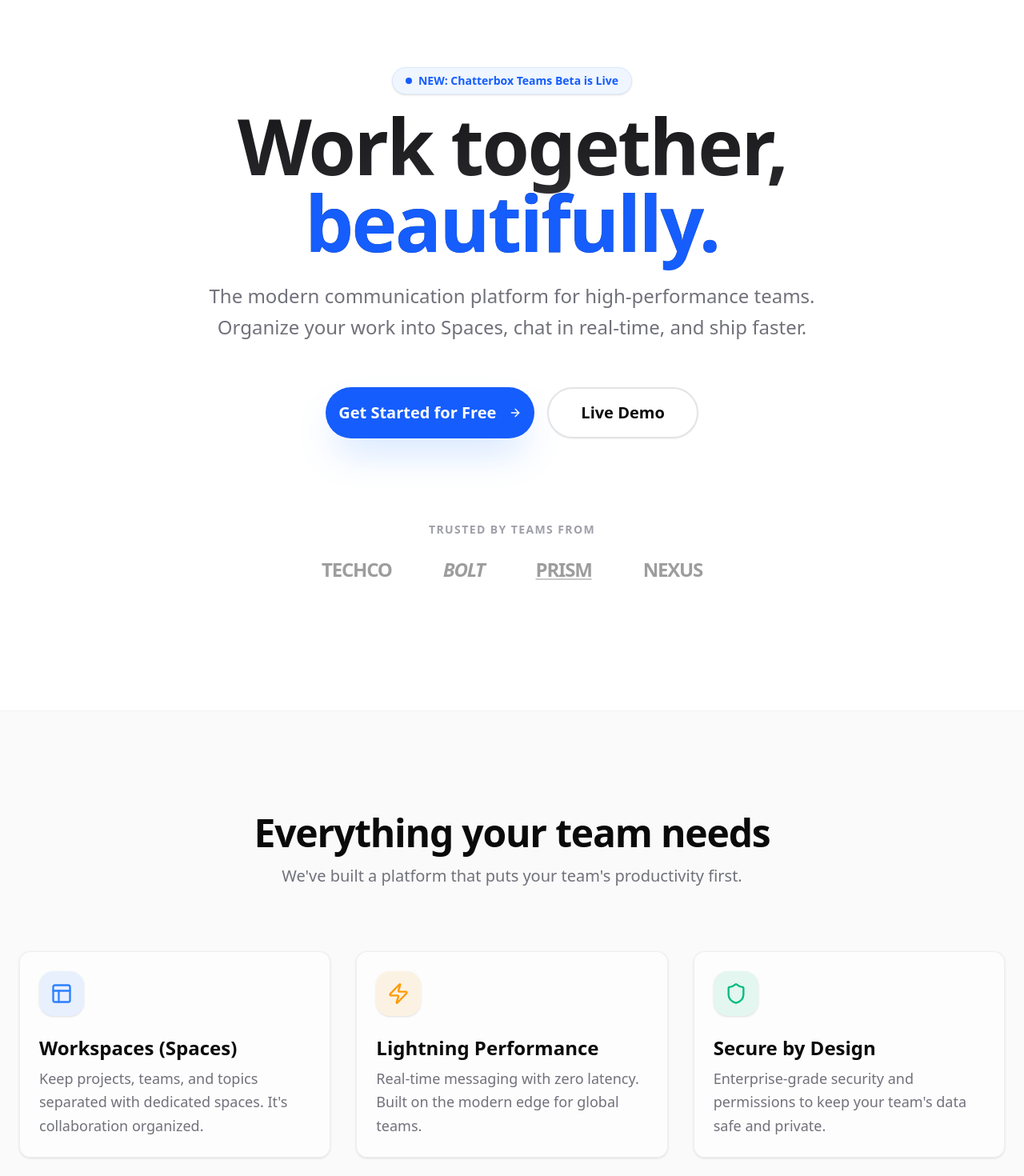
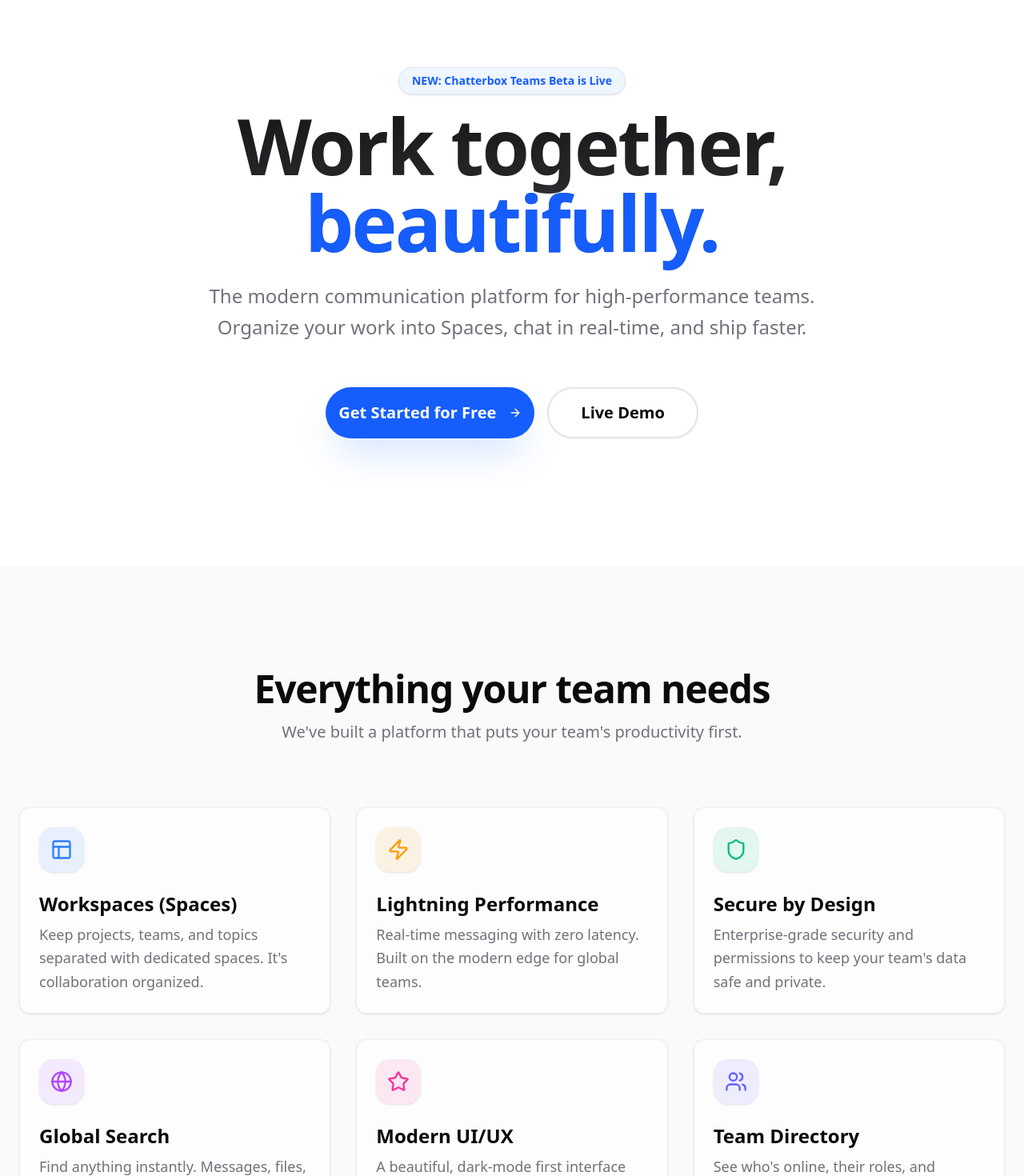
Before and after one commit to Chatterbox-Labs-LLC/chatterbox-web, a Next.js app: page / in a window 1280 px wide. Shown: the part 140-1610 px from the top of the page at 80% size. Built offline with nearby package versions, Linux system fonts and the light colour scheme.

Commit message:
Fix: Revert breaking changes on home page and middleware

```diff
--- a/src/app/page.tsx
+++ b/src/app/page.tsx
@@ -1,12 +1,8 @@
-'use client';
-
 export const runtime = 'edge';
 import { Button } from "@/components/ui/button";
 import { Card, CardDescription, CardHeader, CardTitle } from "@/components/ui/card";
 import { MessageSquare, Shield, Globe, ArrowRight, Star, Users, Layout, Zap as ZapIcon } from "lucide-react";
 import Link from "next/link";
-import { motion } from "framer-motion";
-
 
 
 export default function Home() {
@@ -35,55 +31,30 @@ export default function Home() {
       <main className="flex-1">
         {/* Hero Section */}
         <section className="relative w-full py-24 md:py-32 lg:py-40 overflow-hidden">
-          {/* Enhanced background with more dynamic feel */}
+          {/* Enhanced background */}
           <div className="absolute top-0 left-1/2 -translate-x-1/2 w-full max-w-7xl h-full -z-10">
-            <div className="absolute top-[10%] left-[10%] w-[500px] h-[500px] bg-blue-500/10 rounded-full blur-[120px] animate-pulse" />
-            <div className="absolute bottom-[10%] right-[10%] w-[500px] h-[500px] bg-indigo-500/10 rounded-full blur-[120px] animate-pulse delay-700" />
-            <div className="absolute top-1/2 left-1/2 -translate-x-1/2 -translate-y-1/2 w-full h-full bg-[radial-gradient(#e5e7eb_1px,transparent_1px)] dark:bg-[radial-gradient(#1f2937_1px,transparent_1px)] [background-size:40px_40px] [mask-image:radial-gradient(ellipse_50%_50%_at_50%_50%,#000_70%,transparent_100%)] opacity-20" />
+            <div className="absolute top-[10%] left-[10%] w-[500px] h-[500px] bg-blue-500/10 rounded-full blur-[120px]" />
+            <div className="absolute bottom-[10%] right-[10%] w-[500px] h-[500px] bg-indigo-500/10 rounded-full blur-[120px]" />
           </div>
 
           <div className="container px-4 md:px-6 mx-auto">
             <div className="flex flex-col items-center space-y-10 text-center">
-              <motion.div
-                initial={{ opacity: 0, y: 20 }}
-                animate={{ opacity: 1, y: 0 }}
-                transition={{ duration: 0.5 }}
-                className="inline-flex items-center gap-2 px-4 py-1.5 rounded-full bg-blue-50 dark:bg-blue-900/20 border border-blue-100 dark:border-blue-800 text-blue-600 dark:text-blue-400 text-sm font-semibold mb-4 shadow-sm"
-              >
-                <span className="relative flex h-2 w-2">
-                  <span className="animate-ping absolute inline-flex h-full w-full rounded-full bg-blue-500 opacity-75"></span>
-                  <span className="relative inline-flex rounded-full h-2 w-2 bg-blue-600"></span>
-                </span>
+              <div className="inline-flex items-center gap-2 px-4 py-1.5 rounded-full bg-blue-50 dark:bg-blue-900/20 border border-blue-100 dark:border-blue-800 text-blue-600 dark:text-blue-400 text-sm font-semibold mb-4 shadow-sm">
                 NEW: Chatterbox Teams Beta is Live
-              </motion.div>
+              </div>
 
               <div className="space-y-6 max-w-5xl">
-                <motion.h1
-                  initial={{ opacity: 0, y: 20 }}
-                  animate={{ opacity: 1, y: 0 }}
-                  transition={{ duration: 0.5, delay: 0.1 }}
-                  className="text-5xl font-extrabold tracking-tight sm:text-6xl md:text-7xl lg:text-8xl/none bg-clip-text text-transparent bg-gradient-to-b from-zinc-900 via-zinc-800 to-zinc-500 dark:from-white dark:via-zinc-200 dark:to-zinc-500"
-                >
+                <h1 className="text-5xl font-extrabold tracking-tight sm:text-6xl md:text-7xl lg:text-8xl/none bg-clip-text text-transparent bg-gradient-to-b from-zinc-900 via-zinc-800 to-zinc-500 dark:from-white dark:via-zinc-200 dark:to-zinc-500">
                   Work together, <br className="hidden md:block" />
                   <span className="text-blue-600 dark:text-blue-500">beautifully.</span>
-                </motion.h1>
-                <motion.p
-                  initial={{ opacity: 0, y: 20 }}
-                  animate={{ opacity: 1, y: 0 }}
-                  transition={{ duration: 0.5, delay: 0.2 }}
-                  className="mx-auto max-w-[800px] text-zinc-500 dark:text-zinc-400 text-lg md:text-xl lg:text-2xl leading-relaxed font-medium"
-                >
+                </h1>
+                <p className="mx-auto max-w-[800px] text-zinc-500 dark:text-zinc-400 text-lg md:text-xl lg:text-2xl leading-relaxed font-medium">
                   The modern communication platform for high-performance teams.
                   Organize your work into Spaces, chat in real-time, and ship faster.
-                </motion.p>
+                </p>
               </div>
 
-              <motion.div
-                initial={{ opacity: 0, y: 20 }}
-                animate={{ opacity: 1, y: 0 }}
-                transition={{ duration: 0.5, delay: 0.3 }}
-                className="flex flex-col sm:flex-row gap-4 pt-4"
-              >
+              <div className="flex flex-col sm:flex-row gap-4 pt-4">
                 <Button size="lg" className="h-16 px-10 text-xl font-bold rounded-full shadow-2xl shadow-blue-500/25 hover:shadow-blue-500/40 transition-all group bg-blue-600 hover:bg-blue-700 text-white" asChild>
                   <Link href="/signup">
                     Get Started for Free
@@ -93,27 +64,12 @@ export default function Home() {
                 <Button variant="outline" size="lg" className="h-16 px-10 text-xl font-bold rounded-full border-2 border-zinc-200 dark:border-zinc-800 hover:bg-zinc-50 dark:hover:bg-zinc-900 transition-colors">
                   Live Demo
                 </Button>
-              </motion.div>
-
-              <motion.div
-                initial={{ opacity: 0 }}
-                animate={{ opacity: 1 }}
-                transition={{ duration: 1, delay: 0.5 }}
-                className="pt-16 flex flex-col items-center gap-6"
-              >
-                <p className="text-sm font-bold uppercase tracking-widest text-zinc-400 dark:text-zinc-600">Trusted by teams from</p>
-                <div className="flex flex-wrap justify-center items-center gap-8 md:gap-16 opacity-40 grayscale hover:grayscale-0 transition-all duration-500 cursor-default">
-                  <div className="text-2xl font-black tracking-tighter">TECHCO</div>
-                  <div className="text-2xl font-black tracking-tighter italic">BOLT</div>
-                  <div className="text-2xl font-black tracking-tighter underline decoration-blue-500">PRISM</div>
-                  <div className="text-2xl font-black tracking-tighter uppercase">Nexus</div>
               </div>
-              </motion.div>
             </div>
           </div>
         </section>
 
-        {/* Features Grid with more style */}
+        {/* Features Grid */}
         <section id="features" className="w-full py-32 bg-zinc-50 dark:bg-zinc-900/30 border-y border-zinc-100 dark:border-zinc-800/50">
           <div className="container px-4 md:px-6 mx-auto">
             <div className="text-center space-y-4 mb-20">
@@ -129,53 +85,40 @@ export default function Home() {
                   title: "Workspaces (Spaces)",
                   description: "Keep projects, teams, and topics separated with dedicated spaces. It's collaboration organized.",
                   icon: Layout,
-                  color: "bg-blue-500/10 text-blue-500",
-                  delay: 0.1
+                  color: "bg-blue-500/10 text-blue-500"
                 },
                 {
                   title: "Lightning Performance",
                   description: "Real-time messaging with zero latency. Built on the modern edge for global teams.",
                   icon: ZapIcon,
-                  color: "bg-amber-500/10 text-amber-500",
-                  delay: 0.2
+                  color: "bg-amber-500/10 text-amber-500"
                 },
                 {
                   title: "Secure by Design",
                   description: "Enterprise-grade security and permissions to keep your team's data safe and private.",
                   icon: Shield,
-                  color: "bg-emerald-500/10 text-emerald-500",
-                  delay: 0.3
+                  color: "bg-emerald-500/10 text-emerald-500"
                 },
                 {
                   title: "Global Search",
                   description: "Find anything instantly. Messages, files, and spaces are all just one search away.",
                   icon: Globe,
-                  color: "bg-purple-500/10 text-purple-500",
-                  delay: 0.4
+                  color: "bg-purple-500/10 text-purple-500"
                 },
                 {
                   title: "Modern UI/UX",
                   description: "A beautiful, dark-mode first interface that your team will actually enjoy using every day.",
                   icon: Star,
-                  color: "bg-pink-500/10 text-pink-500",
-                  delay: 0.5
+                  color: "bg-pink-500/10 text-pink-500"
                 },
                 {
                   title: "Team Directory",
                   description: "See who's online, their roles, and manage permissions with our comprehensive directory.",
                   icon: Users,
-                  color: "bg-indigo-500/10 text-indigo-500",
-                  delay: 0.6
+                  color: "bg-indigo-500/10 text-indigo-500"
                 }
               ].map((feature, i) => (
-                <motion.div
-                  key={i}
-                  initial={{ opacity: 0, y: 20 }}
-                  whileInView={{ opacity: 1, y: 0 }}
-                  viewport={{ once: true }}
-                  transition={{ duration: 0.5, delay: feature.delay }}
-                >
-                  <Card className="h-full border-zinc-200/60 dark:border-zinc-800/60 bg-white/50 dark:bg-zinc-900/50 backdrop-blur-sm hover:shadow-xl hover:-translate-y-1 transition-all duration-300">
+                <Card key={i} className="h-full border-zinc-200/60 dark:border-zinc-800/60 bg-white/50 dark:bg-zinc-900/50 backdrop-blur-sm hover:shadow-xl hover:-translate-y-1 transition-all duration-300">
                   <CardHeader>
                     <div className={`w-14 h-14 rounded-2xl ${feature.color} flex items-center justify-center mb-4 shadow-sm`}>
                       <feature.icon className="h-7 w-7" />
@@ -186,17 +129,14 @@ export default function Home() {
                     </CardDescription>
                   </CardHeader>
                 </Card>
-                </motion.div>
               ))}
             </div>
           </div>
         </section>
 
-        {/* Final CTA Section */}
+        {/* CTA Section */}
         <section className="py-32 relative overflow-hidden">
           <div className="absolute top-0 left-0 w-full h-full -z-10 bg-blue-600" />
-          <div className="absolute top-0 left-0 w-full h-full -z-10 bg-[radial-gradient(circle_at_center,rgba(255,255,255,0.1)_0%,transparent_100%)]" />
-
           <div className="container px-4 md:px-6 mx-auto text-center text-white space-y-8">
             <h2 className="text-4xl md:text-6xl font-bold tracking-tight">Ready to transform your team?</h2>
             <p className="text-blue-100 text-xl md:text-2xl max-w-3xl mx-auto font-medium">
@@ -207,7 +147,6 @@ export default function Home() {
                 <Link href="/signup">Start Free Trial Now</Link>
               </Button>
             </div>
-            <p className="text-blue-200 text-sm font-semibold">No credit card required. Cancel anytime.</p>
           </div>
         </section>
       </main>
--- a/src/lib/supabase-middleware.ts
+++ b/src/lib/supabase-middleware.ts
@@ -18,6 +18,9 @@ export async function updateSession(request: NextRequest) {
       process.env.NEXT_PUBLIC_SUPABASE_URL,
       process.env.NEXT_PUBLIC_SUPABASE_ANON_KEY,
       {
+        auth: {
+          persistSession: false,
+        },
         cookies: {
           get(name: string) {
             return request.cookies.get(name)?.value
```
Lines whose indentation alone changed are shown as unchanged.
